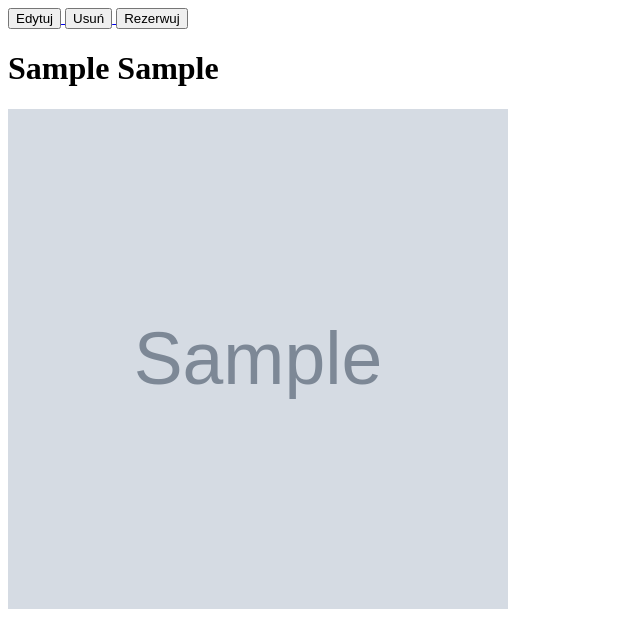
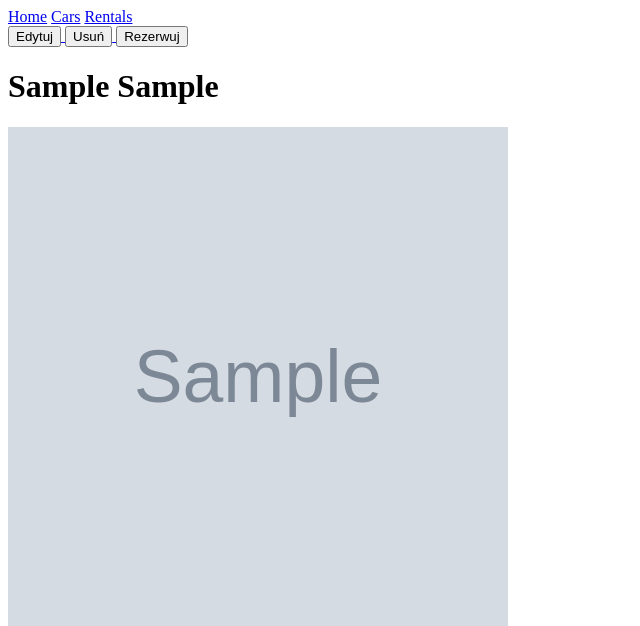
Before and after one commit to PythonTeam4/CarRent, a Django app: page /cars/1/ in a window 1280 px wide. Shown: the top 626 px of the page, without its empty margins (0-640 px from the left). Run offline with Django 4.2, Linux system fonts and the light colour scheme; tables that the repository leaves empty hold one stand-in row (values such as "Sample post"); grey boxes marked "Sample" are stand-in pictures.

Commit message:
fixed car deleting error upon rental delete, added simple nav bar

```diff
--- a/AppRentCar/templates/base.html
+++ b/AppRentCar/templates/base.html
@@ -3,6 +3,9 @@
 <head>
   <meta charset="UTF-8">
   <title>RentCar</title>
+    <a class="active" href="home">Home</a>
+    <a href={% url 'cars' %}>Cars</a>
+    <a href={% url 'rentals' %}>Rentals</a>
 </head>
 <body>
     <div class="container">
--- a/AppRentCar/views.py
+++ b/AppRentCar/views.py
@@ -77,5 +77,5 @@ class RentalUpdateView(UpdateView):
 
 class RentalDeleteView(DeleteView):
     template_name = 'confirm_delete_reservation.html'
-    model = Car
+    model = Rent
     success_url = '/rent/rentals/'
```
